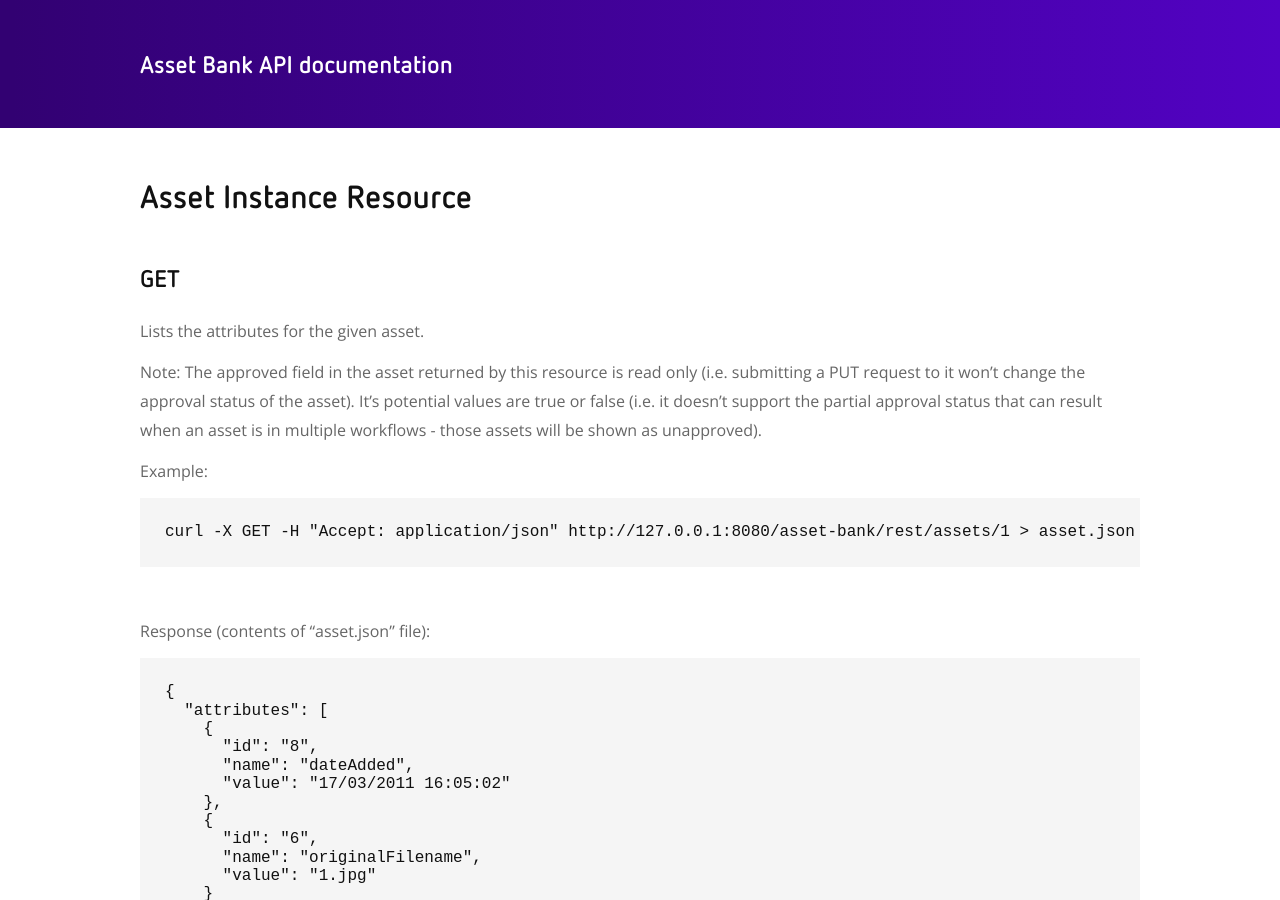
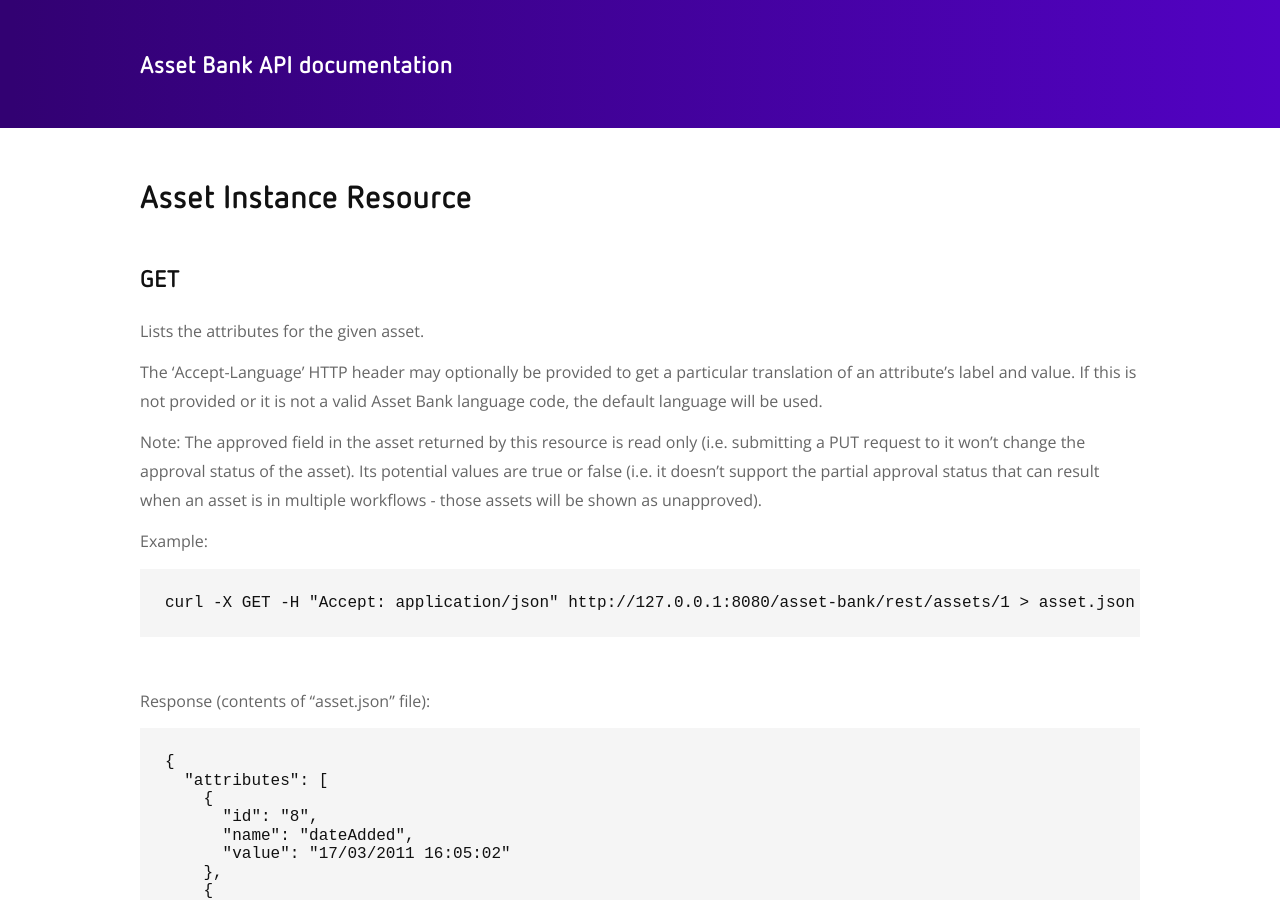
Before and after one commit to brightinteractive/api-docs, a Jekyll site: the page built from doc/asset.md, in a window 1280 px wide and 900 px high. Built offline with Jekyll 4.4.1, drawn with Linux system fonts in a browser that asks for light colours; our own code applies the rules of GitHub Pages for plain Markdown files.

Commit message:
ABC-1878: Add info about the 'Accept-Language' header in assets resource GET

````diff
--- a/doc/asset.md
+++ b/doc/asset.md
@@ -2,7 +2,9 @@
 ## GET
 Lists the attributes for the given asset.
 
-Note: The approved field in the asset returned by this resource is read only (i.e. submitting a PUT request to it won’t change the approval status of the asset). It’s potential values are true or false (i.e. it doesn’t support the partial approval status that can result when an asset is in multiple workflows - those assets will be shown as unapproved).
+The ‘Accept-Language’ HTTP header may optionally be provided to get a particular translation of an attribute's label and value. If this is not provided or it is not a valid Asset Bank language code, the default language will be used.
+
+Note: The approved field in the asset returned by this resource is read only (i.e. submitting a PUT request to it won’t change the approval status of the asset). Its potential values are true or false (i.e. it doesn’t support the partial approval status that can result when an asset is in multiple workflows - those assets will be shown as unapproved).
 
 Example:
 ```
````
